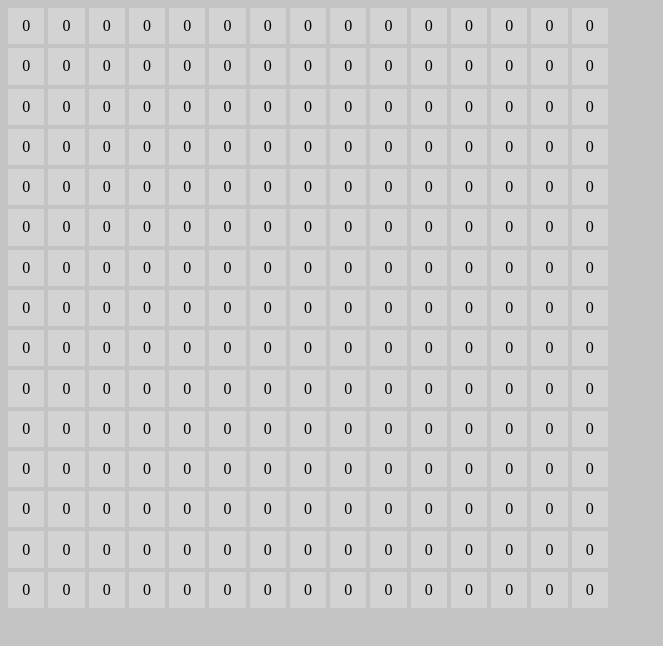
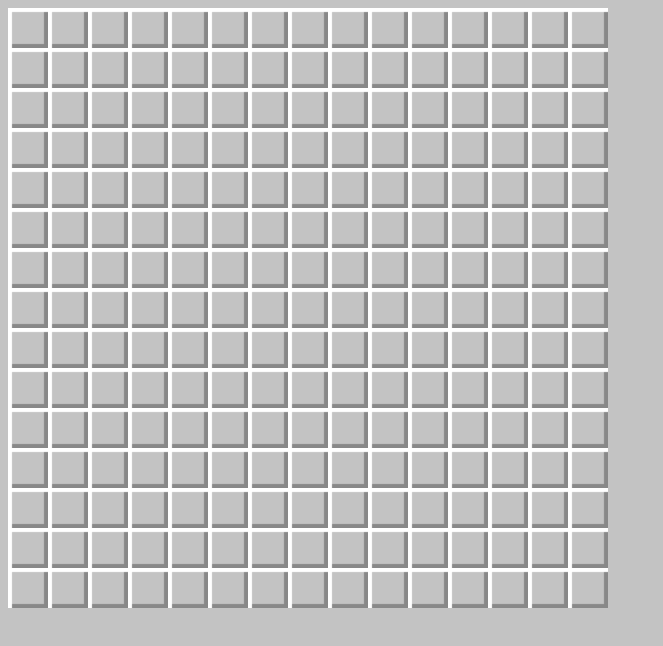
Before and after one commit to TomasNA-123/minesweeper-Web, a React (Vite) app: page / in a window 1280 px wide. Shown: the top 646 px of the page, without its empty margins (0-663 px from the left). Built offline with nearby package versions, Linux system fonts and the light colour scheme.

Commit message:
cells operation V1

```diff
--- a/src/components/cell.css
+++ b/src/components/cell.css
@@ -1,8 +1,18 @@
 .cell {
+  box-shadow:
+    inset 4px 4px 1px white,
+    inset -4px -4px 1px #888;
+}
+
+.cell-active {
   display: flex;
   justify-content: center;
   align-items: center;
+  font-size: larger;
+  font-family: Verdana, Geneva, Tahoma, sans-serif;
+  font-weight: bold;
   background-color: lightgray;
+  border: 2px solid #888;
 }
 
 .cell-1 {
--- a/src/components/cell.tsx
+++ b/src/components/cell.tsx
@@ -1,27 +1,26 @@
 import { useState } from "react";
 import "./cell.css";
 
+type cell = {
+  cords: number[];
+  value: number;
+  active: boolean;
+};
+
 interface Props {
-  value: number;
-  firstClick: boolean;
-  click: () => void;
+  cellData: cell;
+  click: (cords: number[]) => void;
 }
 
 function Cell(props: Props) {
-  const { value, firstClick, click } = props;
-  const [isActive, setIsActive] = useState(false);
+  const { cellData, click } = props;
+  // const [isActive, setIsActive] = useState(false);
   return (
     <div
-      className={`cell ${isActive ? "cell".concat(String(value)) : ""}`}
-      onClick={
-        !firstClick
-          ? click
-          : () => {
-              setIsActive(true);
-            }
-      }
+      className={`${cellData.active ? "cell-active cell".concat(String(cellData.value)) : "cell"}`}
+      onClick={() => click(cellData.cords)}
     >
-      {value}
+      {cellData.active ? cellData.value : ""}
     </div>
   );
 }
--- a/src/components/mineGrid.css
+++ b/src/components/mineGrid.css
@@ -5,5 +5,6 @@
   width: 100%;
   max-width: 600px;
   aspect-ratio: 1 / 1;
-  gap: 4px;
+  /* gap: 1px; */
+  user-select: none;
 }
--- a/src/components/mineGrid.tsx
+++ b/src/components/mineGrid.tsx
@@ -18,30 +18,42 @@ function MineGrid() {
 
   let minesCords: number[][] = [];
 
-  const [minesList, setMinesList] = useState<number[][]>([]);
+  type cell = {
+    cords: number[];
+    value: number;
+    active: boolean;
+  };
+
+  const [minesList, setMinesList] = useState<cell[][]>([]);
   const [firstClick, setFirstClick] = useState(false);
 
   useEffect(() => {
     setMinesList(
-      Array.from({ length: rows }, () =>
-        Array.from({ length: columns }, () => 0),
+      Array.from({ length: rows }, (rowItem, rowIndex) =>
+        Array.from({ length: columns }, (colItem, colIndex) => ({
+          cords: [rowIndex, colIndex],
+          value: 0,
+          active: false,
+        })),
       ),
     );
   }, []);
 
-  let minesOnClick = () => {
-    let auxMinesList = Array.from({ length: rows }, () =>
-      Array.from({ length: columns }, () => 0),
-    );
+  let minesOnClick = (cellCords: number[]) => {
+    let auxMinesList = minesList.map((row) => row.map((cell) => ({ ...cell })));
     if (!firstClick) {
+      auxMinesList[cellCords[0]][cellCords[1]].active = true;
       while (minesCords.length < mines) {
         let cords = [randomInt(0, rows - 1), randomInt(0, columns - 1)];
-        if (!itsAMine(minesCords, cords)) {
+        if (
+          !itsAMine(minesCords, cords) &&
+          cellCords[0] != cords[0] &&
+          cellCords[1] != cords[1]
+        ) {
           minesCords.push(cords);
+          auxMinesList[cords[0]][cords[1]].value = -1;
         }
       }
-
-      minesCords.map((cord) => (auxMinesList[cord[0]][cord[1]] = -1));
 
       minesCords.map((cord) => {
         for (
@@ -54,15 +66,19 @@ function MineGrid() {
             j <= Math.min(cord[1] + 1, columns - 1);
             j++
           ) {
-            if (auxMinesList[i][j] != -1) {
-              auxMinesList[i][j] += 1;
+            console.log(auxMinesList[i][j].value);
+            if (auxMinesList[i][j].value !== -1) {
+              auxMinesList[i][j].value += 1;
             }
           }
         }
       });
       setMinesList(auxMinesList);
       setFirstClick(true);
+    } else {
+      auxMinesList[cellCords[0]][cellCords[1]].active = true;
     }
+    setMinesList(auxMinesList);
   };
 
   return (
@@ -71,9 +87,8 @@ function MineGrid() {
         rowItem.map((colItem, colIndex) => (
           <Cell
             key={`${rowIndex}-${colIndex}`}
-            firstClick={firstClick}
-            click={() => minesOnClick()}
-            value={colItem}
+            cellData={minesList[rowIndex][colIndex]}
+            click={minesOnClick}
           ></Cell>
         )),
       )}
```
